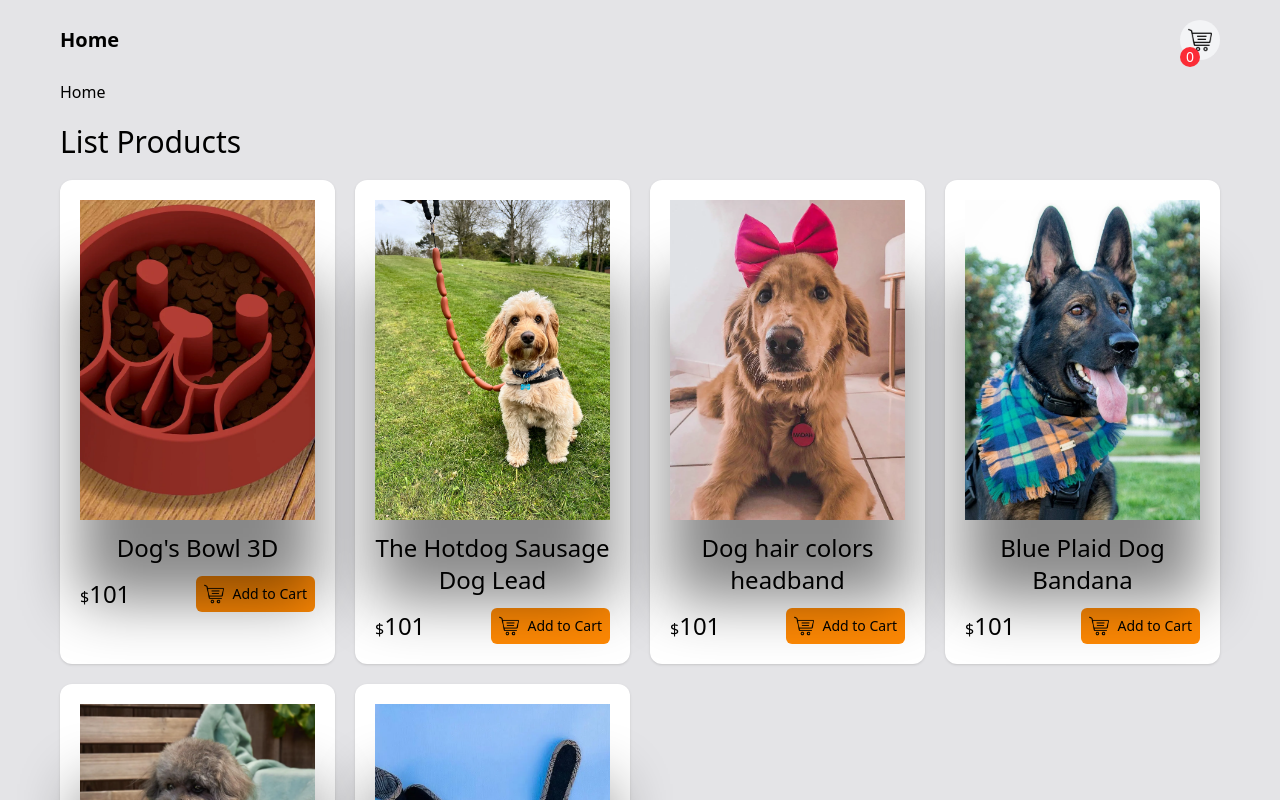
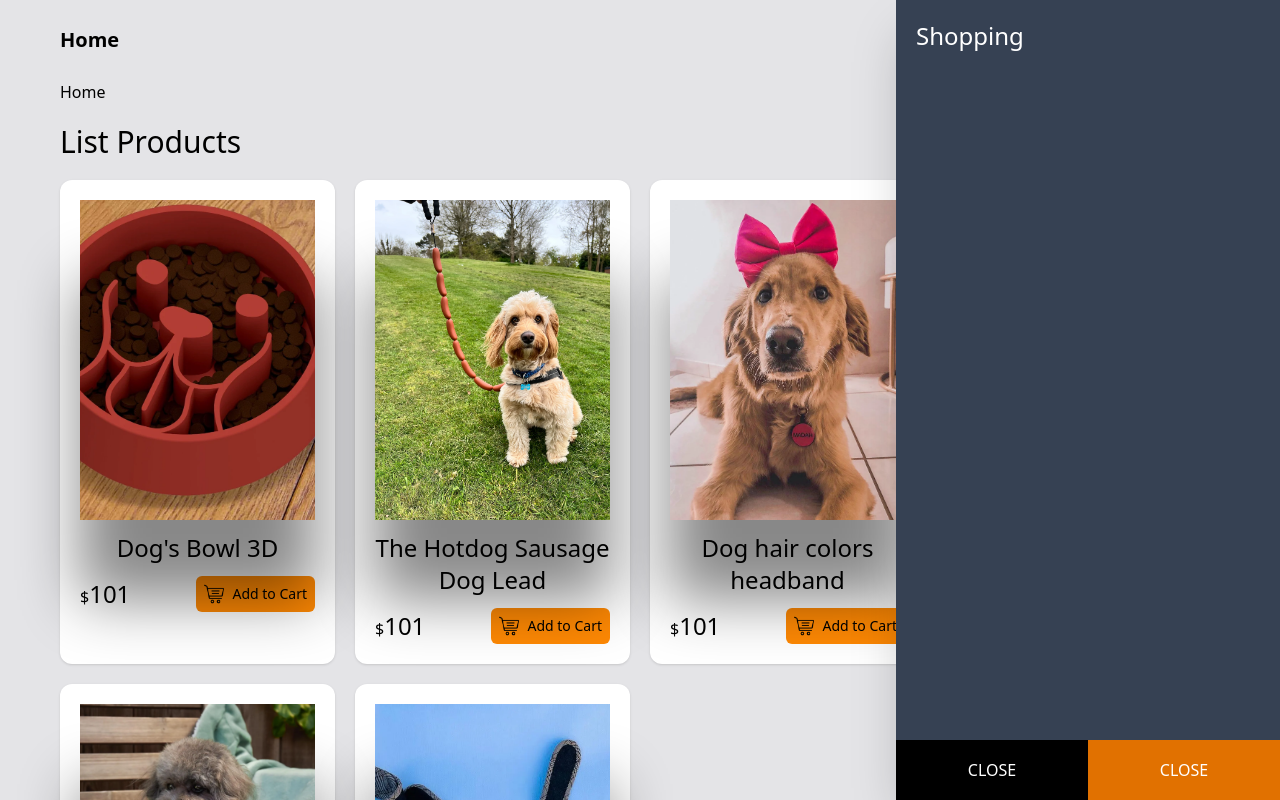
Before and after one commit to DeepakMehra53/Cart, a React (Vite) app: page / in a window 1280 px wide. Shown: the top 800 px of the page. Built offline with nearby package versions, Linux system fonts and the light colour scheme.

Commit message:
cartitem

```diff
--- /dev/null
+++ b/src/components/cartItem.jsx
@@ -0,0 +1,26 @@
+import { useState ,useEffect } from "react"
+import {products} from '../products'
+import { useDispatch } from "react-redux"
+import { changeQuantity } from "../stores/cart"
+export const CartItem = (props) =>{
+    const {productId ,quantity} =props.data
+    const {detail ,setDetail} =useState([])
+    const dispatch = useDispatch()
+    useEffect(()=>{
+        const findDetail = products.filter(product => product.id === productId)[0]
+        setDetail(findDetail)
+    },[productId])
+
+    return (
+        <div className="flex justify-between items-center bg-slate-600 text-white p-2 border-b-2 border-slate-700 rounded-md">
+            <img src={detail.image} alt="" className="w-12"/>
+            <h3>{detail.name}</h3>
+            <p>${detail.price * quantity}</p>
+            <div>
+                <button className="bg-gray-200 rounded-full w-6 h-6 text-cyan-600" onClick={handleMinusQuantity}>-</button>
+                <span>{quantity}</span>
+                <button className="bg-gray-200 rounded-full w-6 h-6 text-cyan-600">+</button>
+            </div>
+        </div>
+    )
+}
--- a/src/components/carttab.jsx
+++ b/src/components/carttab.jsx
@@ -1,7 +1,20 @@
 import React from 'react'
-
+import { useSelector } from 'react-redux'
+import { CartItem } from './cartItem'
 export const Carttab = () => {
+  const carts = useSelector(store => store.cart.items)
   return (
-    <div>carttab</div>
-  )
+    <div className="fixed top-0 right-0 bg-gray-700 shadow-2xl w-96 h-full grid grid-rows-[60px_1fr_60px]">
+      <h2 className="p-5 text-white text-2xl">Shopping</h2>
+      <div className='p-5'>
+          {carts.map((item,key)=>
+            <CartItem key={key} data={item}/>
+          )}
+      </div>
+      <div className="grid grid-cols-2">
+        <button className="bg-black text-white">CLOSE</button>
+        <button className="bg-amber-600 text-white">CLOSE</button>
+      </div>
+    </div>
+  );
 }
--- a/src/stores/cart.js
+++ b/src/stores/cart.js
@@ -15,8 +15,17 @@ const cartSlice = createSlice({
                 state.items.push({productId,quantity})
             }
 
+        },
+        changeQuantity(state,action){
+            const { productId, quantity } = action.payload;
+            const indexProductId = (state.items).findIndex(item => item.productId === productId)
+            if(quantity > 0){
+                state.items[indexProductId].quantity =quantity;
+            }else{
+                delete state.items[indexProductId]
+            }
         }
     }
 })
-export const {addToCart} = cartSlice.actions;
+export const {addToCart , changeQuantity} = cartSlice.actions;
 export default cartSlice.reducer;
```
